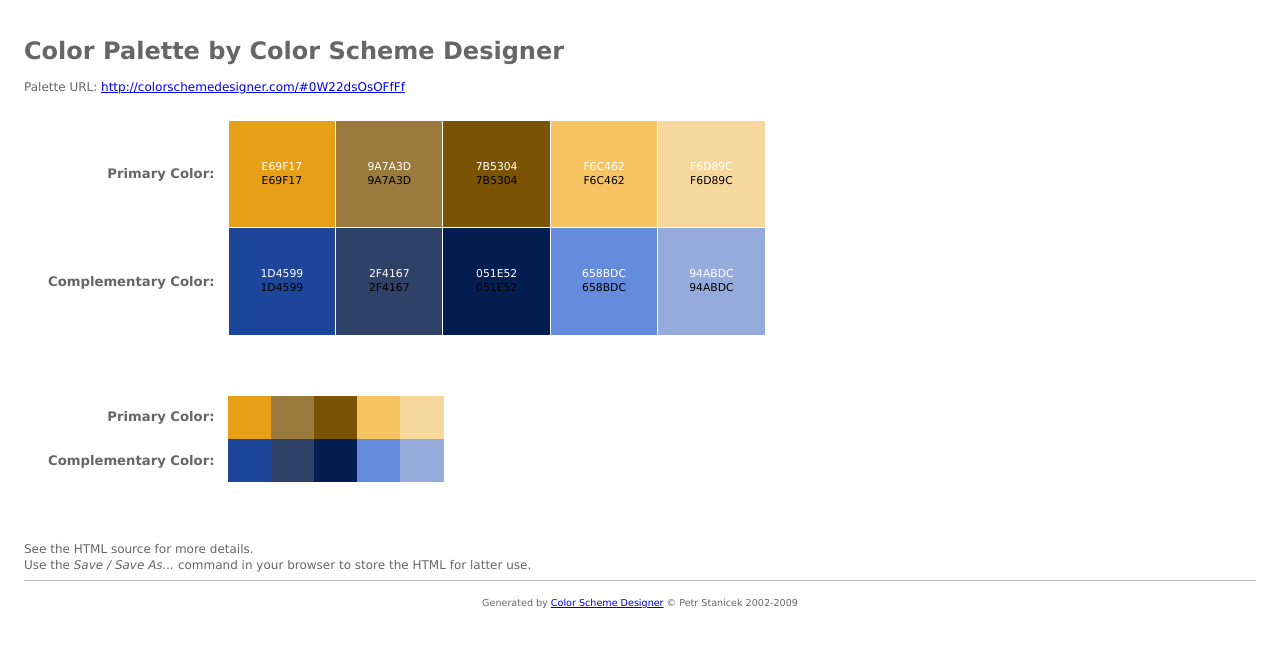
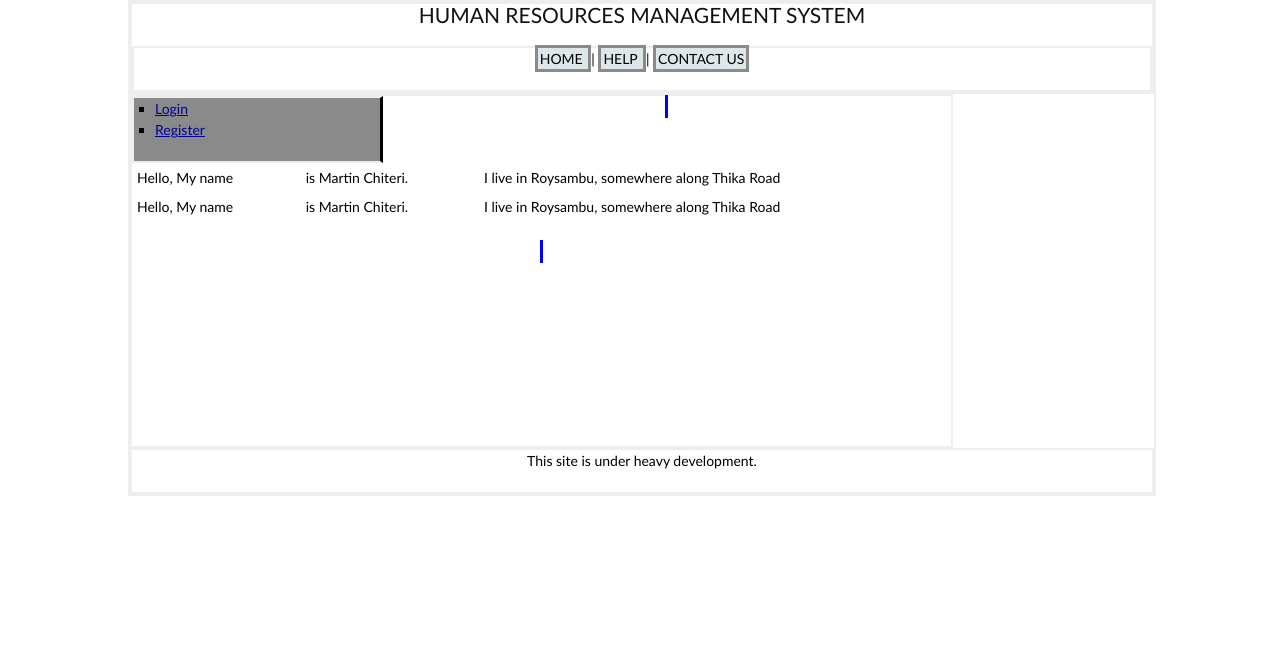
Before and after one commit to chiteri/hrms, a Django app: template templates/base.html in a window 1280 px wide. Shown: the top 647 px of the page. Run offline with Django 3.2, Linux system fonts and the light colour scheme; the template is opened without the code that fills it, so the values that code supplies are empty; parts of the project's set-up code (start-up, migrations or seed data) failed here and were passed over.

Commit message:
Fixed a small issue with the template, base.html was different.

```diff
--- a/templates/base.html
+++ b/templates/base.html
@@ -1,170 +1,53 @@
-<!DOCTYPE HTML PUBLIC "-//W3C//DTD HTML 4.01//EN" "http://www.w3.org/TR/html4/strict.dtd">
-<html><head>
+<!DOCTYPE html PUBLIC "-//W3C//DTD XHTML 1.0 Strict//EN" "http://www.w3.org/TR/xhtml1/DTD/xhtml1-strict.dtd">
+<html xmlns="http://www.w3.org/1999/xhtml" lang="en" xml:lang="en">
+<head>
+    <title>  H.R.M.S :: {% block title %} Home Page {% endblock %} </title>
+	<!-- Framework CSS -->
+	<link rel="stylesheet" href="../../blueprint/screen.css" type="text/css" media="screen, projection">
+	<link rel="stylesheet" href="../../blueprint/print.css" type="text/css" media="print">
+    <!--[if lt IE 8]><link rel="stylesheet" href="../../blueprint/ie.css" type="text/css" media="screen, projection"><![endif]]-->
+	<link rel="stylesheet" type="text/css" href="/site_media/styles/style.css" >
+</head>
+<body>
+<div id="container">
+    <div id="header">
+	    <h3> Human Resources Management System </h3>
+		<div id="primary-navigation">
+			{% block primary_nav %}
+			<ul>
+				<li> <a href="/"> HOME </a> | </li>
+				<li> <a href="/help/"> HELP </a> | </li>
+				<li> <a href="/contacts/"> CONTACT US </a> </li>
+			</ul>
+			{% endblock %}
+		</div>
+	</div>
 
+    <div id="main">
+	    <div id="side-bar">
+			{% block side_bar %}
+		   <ul>
+		       <li> <a href="/login/"> Login </a> </li>
+			   <li> <a href="/register/"> Register </a> </li>
+			   <!-- <li> <a href="/leaves/approve/">Approve </a> </li>
+			   <li> <a href="/leaves/summary/">Summary </a></li> -->
+		   </ul>
+			{% endblock %}
+		</div>
 
-	<meta http-equiv="content-type" content="text/html; charset=UTF-8">
-	<title>Color Palette by Color Scheme Generator</title>
-	<meta name="generator" content="ColorSchemeGenerator.com">
+		<div id="content">
+			{% block content %}
+			<table> <tr> <td> Hello, My name </td> <td> is Martin Chiteri. </td> <td> I live in Roysambu, somewhere along Thika Road </td> </tr>
+					<tr> <td> Hello, My name </td> <td> is Martin Chiteri. </td> <td> I live in Roysambu, somewhere along Thika Road </td></tr>
+			</table>
+			{% endblock %}
+		</div>
 
-<style type="text/css">
+	</div>
 
-/* Palette color codes */
-/* Feel free to copy&paste color codes to your application */
-
-.primary-1 { background-color: #E69F17 }
-.primary-2 { background-color: #9A7A3D }
-.primary-3 { background-color: #7B5304 }
-.primary-4 { background-color: #F6C462 }
-.primary-5 { background-color: #F6D89C }
-
-.complement-1 { background-color: #1D4599 }
-.complement-2 { background-color: #2F4167 }
-.complement-3 { background-color: #051E52 }
-.complement-4 { background-color: #658BDC }
-.complement-5 { background-color: #94ABDC }
-
-/* end */
-
-
-body {
-	margin:0; padding: 2em;
-	background:white;
-	color: #666;
-	font: 75%/1.33 Verdana, sans-serif;
-	text-align:left;
-	}
-h1 {
-	margin: 0.5em 0;
-	font-size: 200%;
-	}
-p {
-	margin: 0.5em 0;
-	}
-
-.color-table {
-	margin: 2em 2em 5em;
-	border-collapse:collapse;
-	border:none;
-	border-spacing:0;
-	font-size:100%;
-	}
-.color-table th {
-	padding: 0 1em 0 0;
-	text-align:right;
-	vertical-align: middle;
-	font-size:110%;
-	border: none;
-	}
-.color-table td.sample {
-	width:8em; height:8em;
-	padding: 10px;
-	text-align:center;
-	vertical-align:middle;
-	font-size:90%;
-	border: 1px solid white;
-	}
-.color-table.small td.sample {
-	width:4em; height:4em;
-	padding:0;
-	border:none;
-	}
-.color-table .white { color:white }
-.color-table .black { color:black }
-
-hr {
-	border:none;
-	border-bottom:1px solid silver;
-	}
-#footer {
-	padding:1em;
-	text-align:center;
-	font-size:80%;
-	}
-
-</style>
-
-</head><body>
-
-<h1>Color Palette by Color Scheme Designer</h1>
-<p>Palette URL: <a href="http://colorschemedesigner.com/#0W22dsOsOFfFf">http://colorschemedesigner.com/#0W22dsOsOFfFf</a></p>
-
-<table class="color-table">
-	<tbody><tr>
-		<th>Primary Color:</th>
-		<td class="sample primary-1">
-			<div class="white">E69F17</div>
-			<div class="black">E69F17</div>
-		</td>
-		<td class="sample primary-2">
-			<div class="white">9A7A3D</div>
-			<div class="black">9A7A3D</div>
-		</td>
-		<td class="sample primary-3">
-			<div class="white">7B5304</div>
-			<div class="black">7B5304</div>
-		</td>
-		<td class="sample primary-4">
-			<div class="white">F6C462</div>
-			<div class="black">F6C462</div>
-		</td>
-		<td class="sample primary-5">
-			<div class="white">F6D89C</div>
-			<div class="black">F6D89C</div>
-		</td>
-	</tr>
-	<tr>
-		<th>Complementary Color:</th>
-		<td class="sample complement-1">
-			<div class="white">1D4599</div>
-			<div class="black">1D4599</div>
-		</td>
-		<td class="sample complement-2">
-			<div class="white">2F4167</div>
-			<div class="black">2F4167</div>
-		</td>
-		<td class="sample complement-3">
-			<div class="white">051E52</div>
-			<div class="black">051E52</div>
-		</td>
-		<td class="sample complement-4">
-			<div class="white">658BDC</div>
-			<div class="black">658BDC</div>
-		</td>
-		<td class="sample complement-5">
-			<div class="white">94ABDC</div>
-			<div class="black">94ABDC</div>
-		</td>
-	</tr>
-</tbody></table>
-
-<table class="color-table small">
-	<tbody><tr>
-		<th>Primary Color:</th>
-		<td class="sample primary-1"></td>
-		<td class="sample primary-2"></td>
-		<td class="sample primary-3"></td>
-		<td class="sample primary-4"></td>
-		<td class="sample primary-5"></td>
-	</tr>
-	<tr>
-		<th>Complementary Color:</th>
-		<td class="sample complement-1"></td>
-		<td class="sample complement-2"></td>
-		<td class="sample complement-3"></td>
-		<td class="sample complement-4"></td>
-		<td class="sample complement-5"></td>
-	</tr>
-</tbody></table>
-
-<p>
-See the HTML source for more details.<br>
-Use the <em>Save / Save As...</em> command in your browser to store the
-HTML for latter use.
-</p>
-
-<hr>
-
-<p id="footer">Generated by <a href="http://colorschemedesigner.com/">Color
- Scheme Designer</a> © Petr Stanicek 2002-2009</p>
-
-</body></html>
+	<div id="Footer">
+		<p> This site is under heavy development. </p>
+	</div>
+</div>
+</body>
+</html>
```
